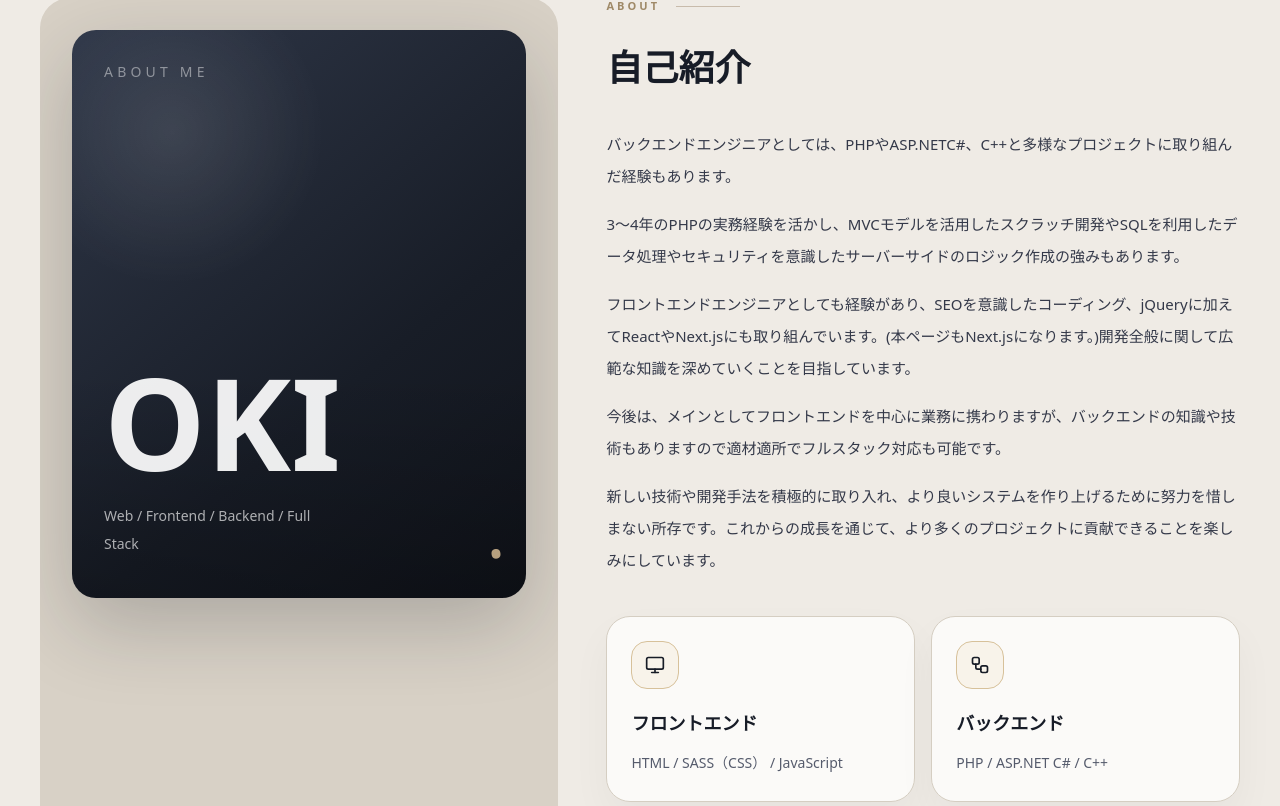
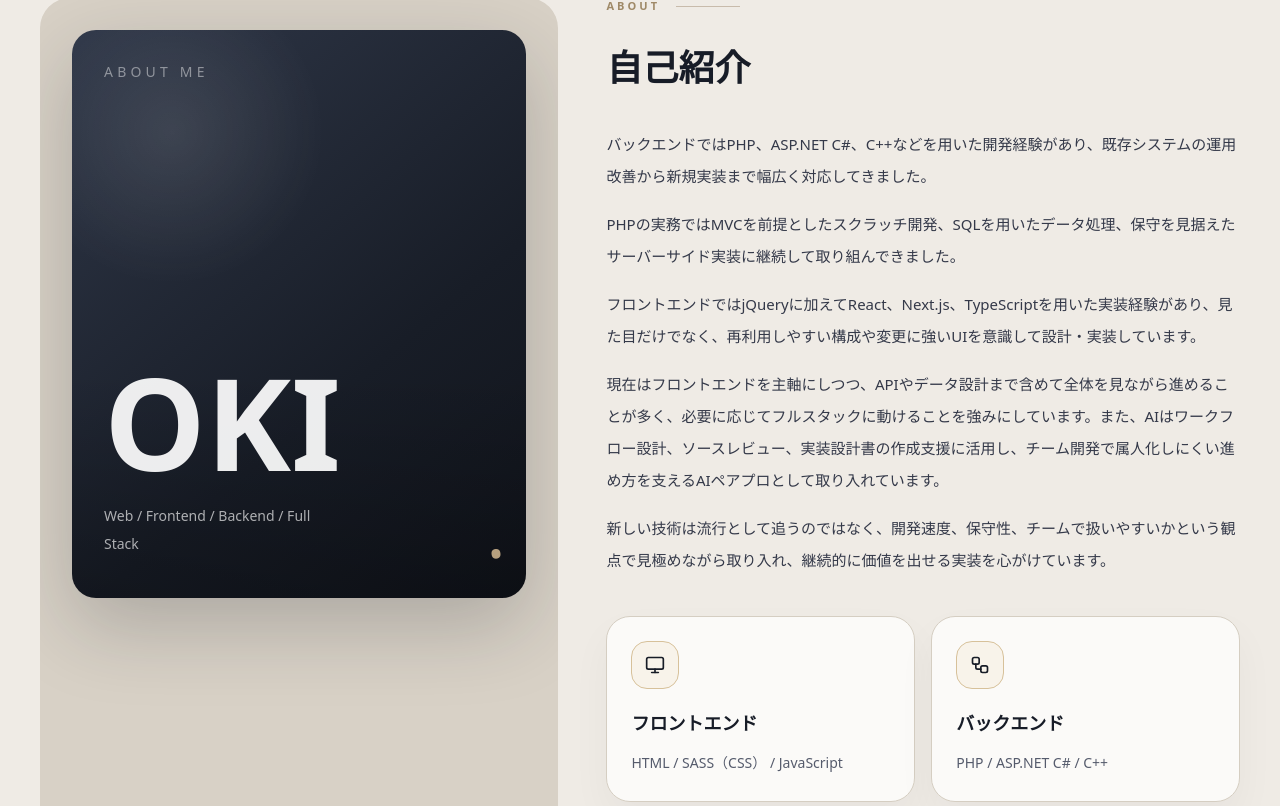
Before and after one commit to pp-no/portfolio, a Next.js app: page / in a window 1280 px wide. Shown: the part 1054-1860 px from the top of the page. Built offline with nearby package versions, Linux system fonts and the light colour scheme; no server answers.

Commit message:
【ポートフォリオ】紹介文修正。

```diff
--- a/app/page.tsx
+++ b/app/page.tsx
@@ -27,11 +27,11 @@ interface Project {
 
 // 自己紹介文は JSX から切り出して、文面調整時に構造へ触れなくて済むようにする。
 const profileParagraphs = [
-	'バックエンドエンジニアとしては、PHPやASP.NETC#、C++と多様なプロジェクトに取り組んだ経験もあります。',
-	'3〜4年のPHPの実務経験を活かし、MVCモデルを活用したスクラッチ開発やSQLを利用したデータ処理やセキュリティを意識したサーバーサイドのロジック作成の強みもあります。',
-	'フロントエンドエンジニアとしても経験があり、SEOを意識したコーディング、jQueryに加えてReactやNext.jsにも取り組んでいます。(本ページもNext.jsになります。)開発全般に関して広範な知識を深めていくことを目指しています。',
-	'今後は、メインとしてフロントエンドを中心に業務に携わりますが、バックエンドの知識や技術もありますので適材適所でフルスタック対応も可能です。',
-	'新しい技術や開発手法を積極的に取り入れ、より良いシステムを作り上げるために努力を惜しまない所存です。これからの成長を通じて、より多くのプロジェクトに貢献できることを楽しみにしています。',
+	'バックエンドではPHP、ASP.NET C#、C++などを用いた開発経験があり、既存システムの運用改善から新規実装まで幅広く対応してきました。',
+	'PHPの実務ではMVCを前提としたスクラッチ開発、SQLを用いたデータ処理、保守を見据えたサーバーサイド実装に継続して取り組んできました。',
+	'フロントエンドではjQueryに加えてReact、Next.js、TypeScriptを用いた実装経験があり、見た目だけでなく、再利用しやすい構成や変更に強いUIを意識して設計・実装しています。',
+	'現在はフロントエンドを主軸にしつつ、APIやデータ設計まで含めて全体を見ながら進めることが多く、必要に応じてフルスタックに動けることを強みにしています。また、AIはワークフロー設計、ソースレビュー、実装設計書の作成支援に活用し、チーム開発で属人化しにくい進め方を支えるAIペアプロとして取り入れています。',
+	'新しい技術は流行として追うのではなく、開発速度、保守性、チームで扱いやすいかという観点で見極めながら取り入れ、継続的に価値を出せる実装を心がけています。',
 ];
 
 const capabilityCards = [
@@ -58,7 +58,7 @@ const capabilityCards = [
 ];
 
 const valueCards = [
-	{ k: '品質', v: 'AIを活用したバグの少ない実装とテスト' },
+	{ k: '品質', v: 'AIを活用した設計やバグの少ない実装とテスト' },
 	{ k: '速度', v: '過剰設計を避けた実装' },
 	{ k: '継続', v: '運用しやすさと改善' },
 ];
```
